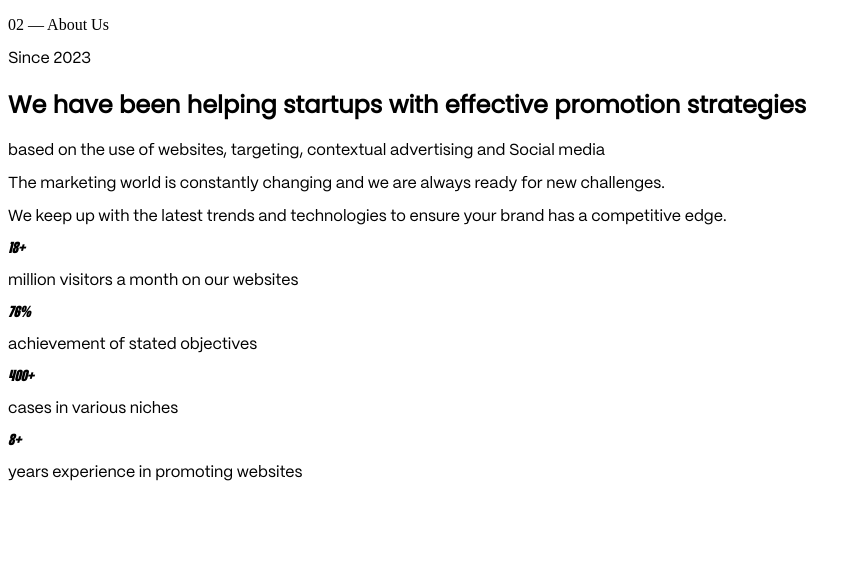
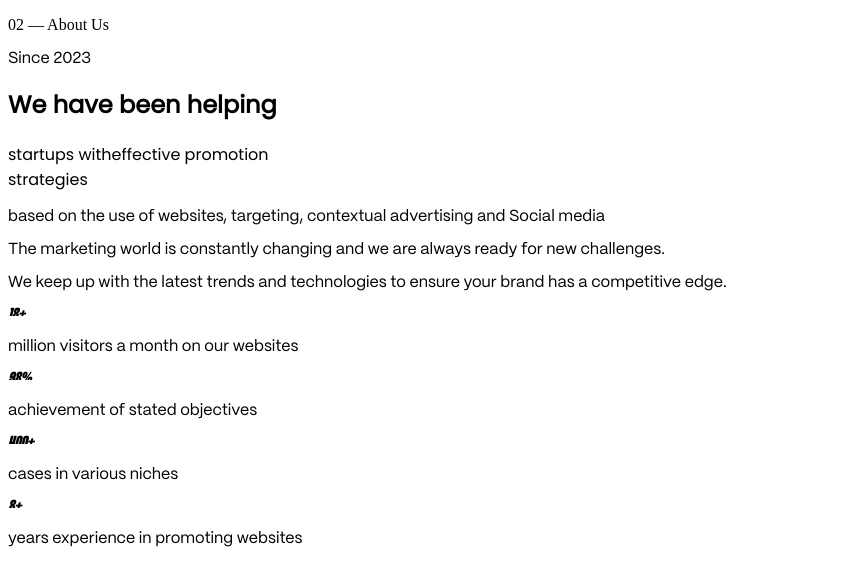
Before and after one commit to hyZenith/SyraSys, a Next.js app: page /AboutUs in a window 1280 px wide. Shown: the top 586 px of the page, without its empty margins (0-861 px from the left). Built offline with nearby package versions, Linux system fonts and the light colour scheme.

Commit message:
update pages

```diff
--- a/pages/AboutUs.tsx
+++ b/pages/AboutUs.tsx
@@ -18,7 +18,7 @@ const ppmori = localFont({
 
 const stats = [
   { value: "18+", label: "million visitors a month on our websites" },
-  { value: "76%", label: "achievement of stated objectives" },
+  { value: "98%", label: "achievement of stated objectives" },
   { value: "400+", label: "cases in various niches" },
   { value: "8+", label: "years experience in promoting websites" },
 ];
@@ -27,48 +27,50 @@ export default function AboutUs() {
   return (
     <section
       id="about"
-      className="relative min-h-screen bg-[#e2e0da] px-8 md:px-16 lg:px-24 py-20 overflow-hidden"
+      className="relative min-h-screen bg-[#e2e0da] px-10 py-20 overflow-hidden "
     >
-      <p className="absolute top-8 left-8 md:left-16 lg:left-24 text-xs text-neutral-400 tracking-widest font-mono">
+      <div className="ml-[640px]">
+        <p className="absolute top-8 left-[180px] text-xs text-neutral-400 tracking-widest font-mono">
           02 — About Us
         </p>
-      {/* ── Since label ── */}
+        {/* ── Main heading + descriptor ── */}
+        <div className="flex flex-col lg:flex-col   text-[clamp(2rem,4vw,5rem)] font-black  leading-[0.92] tracking-tight text-neutral-900" style={{ fontFamily: PoppinsFont.style.fontFamily }}>
+          <div className="flex flex-row items-start gap-20">
             <p
-        className="text-xs tracking-widest text-neutral-500 uppercase mb-4"
+              className="text-xl  tracking-widest text-neutral-500 uppercase mt-2"
               style={{ fontFamily: ppmori.style.fontFamily }}
             >
               Since 2023
             </p>
-
-      {/* ── Main heading + descriptor ── */}
-      <div className="flex flex-col lg:flex-row lg:items-end gap-6 lg:gap-12">
-        <h2
-          className="text-[clamp(2rem,4vw,5rem)] font-black  leading-[0.92] tracking-tight text-neutral-900 max-w-4xl"
-            style={{ fontFamily: PoppinsFont.style.fontFamily }}
-        >
-          We have been helping startups with effective promotion strategies
+            <h2 className="">
+              We have been helping
             </h2>
-
+          </div>
+          <span className="">startups with</span>
+          <span className="pl-20">effective promotion</span>
+          <div className="flex flex-row items-start gap-4">
+            <span className="">strategies</span>
             <p
-          className="text-xs text-neutral-500 leading-relaxed max-w-[160px] mb-1 shrink-0 text-center lg:text-right"
+              className="text-sm text-neutral-500 tracking-wide max-w-[160px] shrink-0 mt-7"
               style={{ fontFamily: ppmori.style.fontFamily }}
             >
               based on the use of websites, targeting, contextual advertising and
               Social media
             </p>
           </div>
+        </div>
 
         {/* ── Two description paragraphs ── */}
         <div className="mt-16 grid grid-cols-1 md:grid-cols-2 gap-8 max-w-4xl">
           <p
-          className="text-xs text-neutral-500 leading-relaxed max-w-[200px]"
+            className="text-xs text-neutral-500 leading-wide max-w-[200px]"
             style={{ fontFamily: ppmori.style.fontFamily }}
           >
             The marketing world is constantly changing and we are always ready for
             new challenges.
           </p>
           <p
-          className="text-xs text-neutral-500 leading-relaxed max-w-[200px] md:ml-auto"
+            className="text-xs text-neutral-500 leading- max-w-[200wkkpx] md:ml-auto"
             style={{ fontFamily: ppmori.style.fontFamily }}
           >
             We keep up with the latest trends and technologies to ensure your
@@ -79,22 +81,27 @@ export default function AboutUs() {
         {/* ── Stats grid ── */}
         <div className="mt-16 grid grid-cols-2 gap-x-8 gap-y-10">
           {stats.map(({ value, label }) => (
-          <div key={label}>
+            <div key={label} className="relative">
               <p
-              className="text-[clamp(4rem,14vw,10rem)] font-black leading-none text-white/80 select-none"
-              style={{ fontFamily: thunder.style.fontFamily }}
+                className="text-[clamp(4rem,14vw,10rem)] font-black leading-none text-neutral-900/80 select-none"
+                style={{
+                  fontFamily: thunder.style.fontFamily,
+                  WebkitMaskImage: "linear-gradient(to bottom, black 60%, transparent 40%)",
+                  maskImage: "linear-gradient(to bottom, black 60%, transparent 40%)",
+                }}
               >
                 {value}
               </p>
               <p
-              className="text-[11px] text-neutral-500 mt-1 max-w-[180px]"
-              style={{ fontFamily: ppmori.style.fontFamily }}
+                className="text-[15px] text-neutral-500 max-w-[180px] absolute bottom-0"
+                style={{ fontFamily: ppmori.style.fontFamily, top: "70%" }}
               >
                 {label}
               </p>
             </div>
           ))}
         </div>
+      </div>
     </section>
   );
 }
```
Also changed, not shown: pages/Hero.tsx (+43 -1 lines), pages/Services.tsx (+24 -17 lines). Lines whose indentation alone changed are shown as unchanged.
